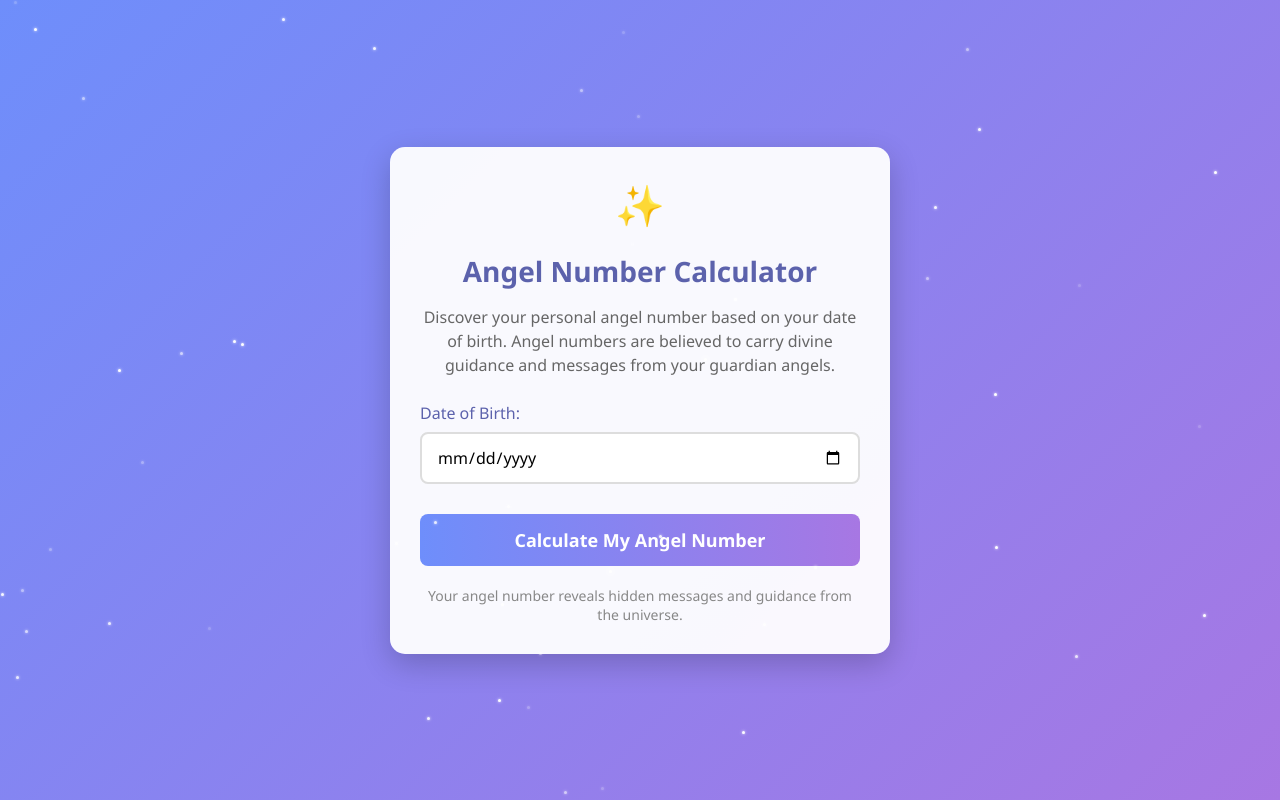
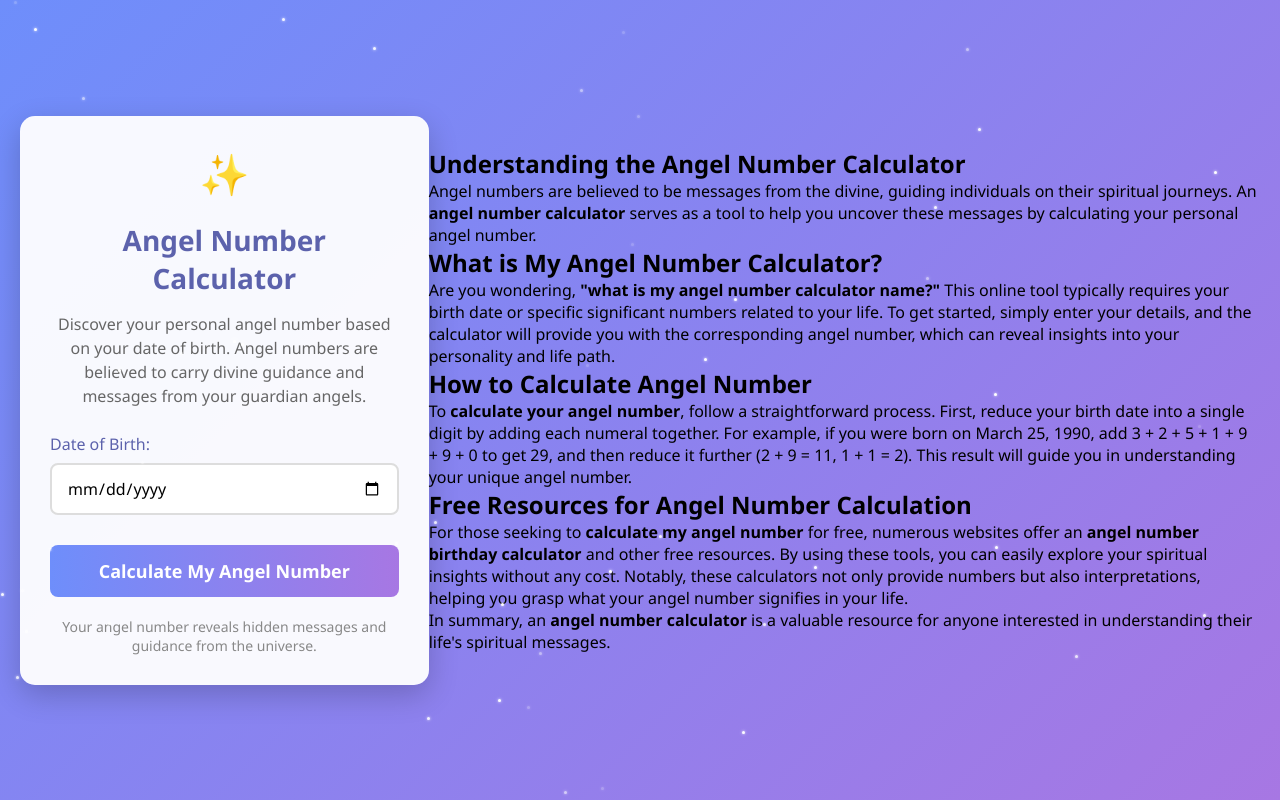
Before and after one commit to astrofavor/calculate-angel-number, a plain HTML site: page index.html in a window 1280 px wide. Drawn offline with Linux system fonts and the light colour scheme.

Commit message:
Update index.html

```diff
--- a/index.html
+++ b/index.html
@@ -137,6 +137,22 @@
         <p class="note">Your angel number reveals hidden messages and guidance from the universe.</p>
     </div>
 
+    <div>
+       <h2>Understanding the Angel Number Calculator</h2>
+<p>Angel numbers are believed to be messages from the divine, guiding individuals on their spiritual journeys. An <strong>angel number calculator</strong> serves as a tool to help you uncover these messages by calculating your personal angel number.</p>
+
+<h2>What is My Angel Number Calculator?</h2>
+<p>Are you wondering, <strong>"what is my angel number calculator name?"</strong> This online tool typically requires your birth date or specific significant numbers related to your life. To get started, simply enter your details, and the calculator will provide you with the corresponding angel number, which can reveal insights into your personality and life path.</p>
+
+<h2>How to Calculate Angel Number</h2>
+<p>To <strong>calculate your angel number</strong>, follow a straightforward process. First, reduce your birth date into a single digit by adding each numeral together. For example, if you were born on March 25, 1990, add 3 + 2 + 5 + 1 + 9 + 9 + 0 to get 29, and then reduce it further (2 + 9 = 11, 1 + 1 = 2). This result will guide you in understanding your unique angel number.</p>
+
+<h2>Free Resources for Angel Number Calculation</h2>
+<p>For those seeking to <strong>calculate my angel number</strong> for free, numerous websites offer an <strong>angel number birthday calculator</strong> and other free resources. By using these tools, you can easily explore your spiritual insights without any cost. Notably, these calculators not only provide numbers but also interpretations, helping you grasp what your angel number signifies in your life.</p>
+
+<p>In summary, an <strong>angel number calculator</strong> is a valuable resource for anyone interested in understanding their life's spiritual messages.</p>
+    </div>
+
     <script>
         // Create stars in the background
         for (let i = 0; i < 50; i++) {
```
